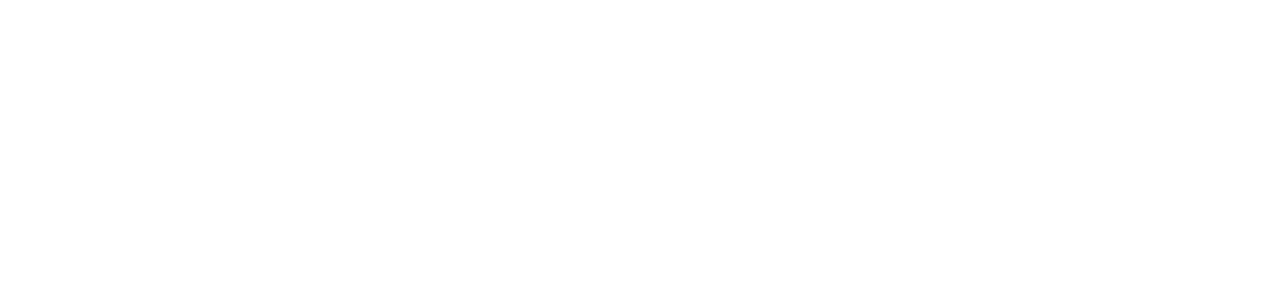
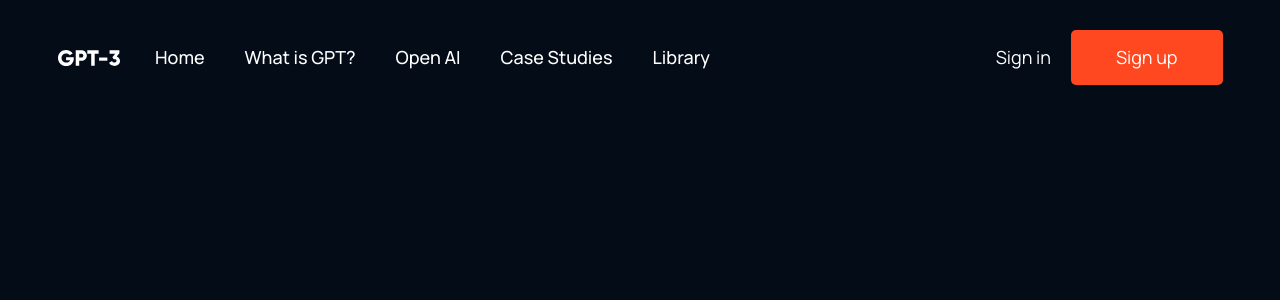
Before and after one commit to bashidagha/gpt3_bashidagha, a React (Create React App) app: page / in a window 1280 px wide. Shown: the top 300 px of the page. Built offline with nearby package versions, Linux system fonts and the light colour scheme.

Commit message:
Navbar Done

```diff
--- a/src/App.js
+++ b/src/App.js
@@ -1,9 +1,11 @@
+import Navbar from './components/navbar/Navbar';
+import './styles/App.scss'
 
 function App() {
   return (
-    <div className="App">
-
-    </div>
+    <>
+    <Navbar/>
+    </>
   );
 }
 
--- /dev/null
+++ b/src/components/navbar/Navbar.jsx
@@ -0,0 +1,59 @@
+import Icon from '../../container/Icon';
+import './navbar.scss'
+
+const Navbar = () => {
+  return (
+    <nav className="navbar navbar-expand-xl">
+      <div className="container-fluid">
+        <a className="navbar-brand" href="#">
+          <Icon name="logo"/>
+        </a>
+
+        <button
+          className="navbar-toggler"
+          type="button"
+          data-bs-toggle="collapse"
+          data-bs-target="#navbarNavAltMarkup"
+          aria-controls="navbarNavAltMarkup"
+          aria-expanded="false"
+          aria-label="Toggle navigation"
+          >
+          <Icon name="list"/>
+        </button>
+
+
+        <div className="collapse navbar-collapse" id="navbarNavAltMarkup">
+          <div className="navbar-nav">
+            <a className="nav-link" href="#">
+              Home
+            </a>
+            <a className="nav-link" href="#">
+              What is GPT?
+            </a>
+            <a className="nav-link" href="#">
+              Open AI
+            </a>
+            <a className="nav-link" href="#">
+              Case Studies
+            </a>
+            <a className="nav-link" href="#">
+              Library
+            </a>
+
+          </div>
+
+
+        </div>
+
+        <div className='navbar-sign ms-auto'>
+            <button className='gpt3_btn btn_signin'>Sign in</button>
+            <button className='gpt3_btn btn_signup'>Sign up</button>
+        </div>
+
+
+      </div>
+    </nav>
+  );
+};
+
+export default Navbar;
--- /dev/null
+++ b/src/components/navbar/navbar.scss
@@ -0,0 +1,108 @@
+@import '../../styles/default.scss';
+
+.navbar-brand img{
+    width: 62.56px;
+    height: 16.02px;
+}
+
+.nav-link{
+    color: white;
+}
+
+.btn_signup{
+    background-color: $orange-color;
+    border-radius: 0.5rem;
+    padding: .5rem 1.5rem;
+}
+
+.btn_signin{
+    background-color: unset;
+    padding: .5rem 1rem;
+}
+
+
+
+.navbar-toggler{
+    color: white;
+    background-color: transparent;
+    order: 4;
+}
+
+.navbar-toggler:focus {
+    box-shadow: none;
+}
+
+.navbar-nav{
+    max-width: 20rem;
+    background-color: $footer-color;
+    margin-left: auto;
+    padding: 2rem 2rem;
+    border-radius: 0.5rem;
+    margin-top: 2rem;
+}
+
+.navbar-collapse{
+    order: 5;
+    text-align: right;
+}
+
+
+//show sign up and sign button inside
+@media screen and (max-width:450px){
+    .nav-link{
+        font-size: 1.4rem;
+    }
+
+    .navbar{
+        padding: 1.5rem 2rem;
+    }
+
+
+}
+
+//show sign up and sign button outside
+@media screen and (max-width:1199px) and (min-width:450px){
+    .nav-link{
+        font-size: 1.8rem;
+    }
+
+    .navbar{
+        padding: 2rem 4rem;
+    }
+
+}
+
+@media screen and (min-width:1200px){
+
+    .navbar{
+        padding: 3rem 5rem;
+    }
+
+
+    .nav-link{
+        font-size: 1.8rem;
+    }
+
+    .navbar-nav{
+        gap: 3rem;
+        max-width: unset;
+        background-color: unset;
+        margin-left: unset;
+        padding: 0 0 0 2rem;
+        border-radius: none;
+        margin-top: 0;
+    }
+
+    .btn_signup{
+        padding: 1.5rem 4.5rem;
+    }
+
+    .btn_signin{
+        padding: 1rem 2rem;
+    }
+
+    .navbar-collapse{
+        order: unset;
+        text-align: unset;
+    }
+}
--- /dev/null
+++ b/src/container/Icon.jsx
@@ -0,0 +1,30 @@
+import React from "react";
+import Logo from "../assets/logo.svg";
+
+const Icon = ({ name }) => {
+  switch (name) {
+    case "logo":
+      return <img src={Logo} alt="logo"></img>;
+
+    case "list":
+      return (
+        <svg
+          fill="currentColor"
+          viewBox="0 0 24 24"
+          color="#fff"
+          height="27"
+          width="27"
+          xmlns="http://www.w3.org/2000/svg"
+        >
+          <g>
+            <path fill="none" d="M0 0h24v24H0z"></path>
+            <path d="M3 4h18v2H3V4zm6 7h12v2H9v-2zm-6 7h18v2H3v-2z"></path>
+          </g>
+        </svg>
+      );
+    default:
+      return <></>;
+  }
+};
+
+export default Icon;
--- a/src/index.js
+++ b/src/index.js
@@ -1,5 +1,7 @@
 import React from 'react';
 import ReactDOM from 'react-dom/client';
+import 'bootstrap/dist/css/bootstrap.min.css';
+import 'bootstrap/dist/js/bootstrap.bundle.min';
 import App from './App';
 
 
--- /dev/null
+++ b/src/styles/App.scss
@@ -0,0 +1,2 @@
+@import './default.scss';
+@import './common.scss';
--- /dev/null
+++ b/src/styles/common.scss
@@ -0,0 +1,15 @@
+.gpt3_btn{
+    font-size: 1.4rem;
+    line-height: 18px;
+    outline: none;
+    border: none;
+    color: white;
+}
+
+
+@media screen and (min-width:450px){
+    .gpt3_btn{
+        font-size: 1.8rem;
+        line-height: 24.59px;
+    }
+}
--- /dev/null
+++ b/src/styles/default.scss
@@ -0,0 +1,58 @@
+@import url('https://fonts.googleapis.com/css2?family=Manrope:wght@200;300;400;500;600;700;800&display=swap');
+$background-color:#040C18;
+$footer-color:#031b34;
+$orange-color:#FF4820;
+
+
+html{
+    font-size: 62.5%;
+}
+
+body{
+    font-family: 'Manrope', sans-serif;
+    background-color: $background-color;
+    font-weight: 500;
+}
+
+h1{
+    font-size: 3.6rem;
+    line-height: 4rem;
+}
+
+h2{
+    font-size: 2.8rem;
+    line-height: 4rem;
+}
+
+h3{
+    font-size: 1.4rem;
+    line-height: 2.2rem;
+}
+
+a{
+    text-decoration: none;
+}
+
+a:hover{
+    color: inherit;
+}
+
+
+@media screen and (min-width:450px){
+
+    h1{
+        font-size: 6.2rem;
+        line-height: 7.5rem;
+    }
+
+    h2{
+        font-size: 3.4rem;
+        line-height: 4.5rem;
+    }
+
+    h3{
+        font-size: 1.8rem;
+        line-height: 2.4rem;
+    }
+
+}
```
Also changed, not shown: src/assets/logo.svg (added), src/components/hero/Header.jsx (added), src/components/hero/header.scss (added).
